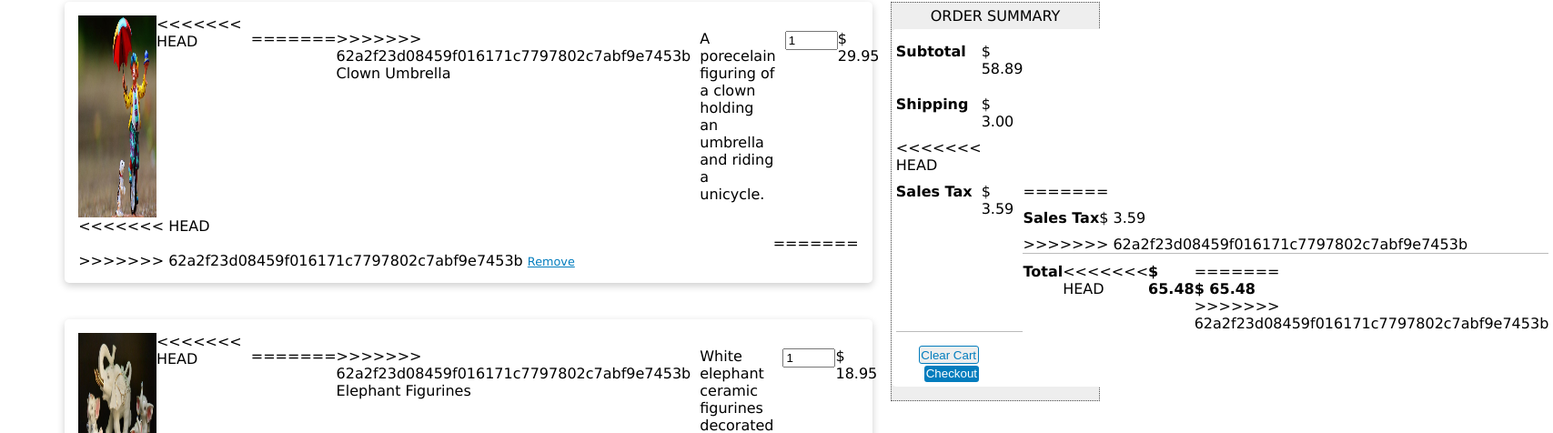
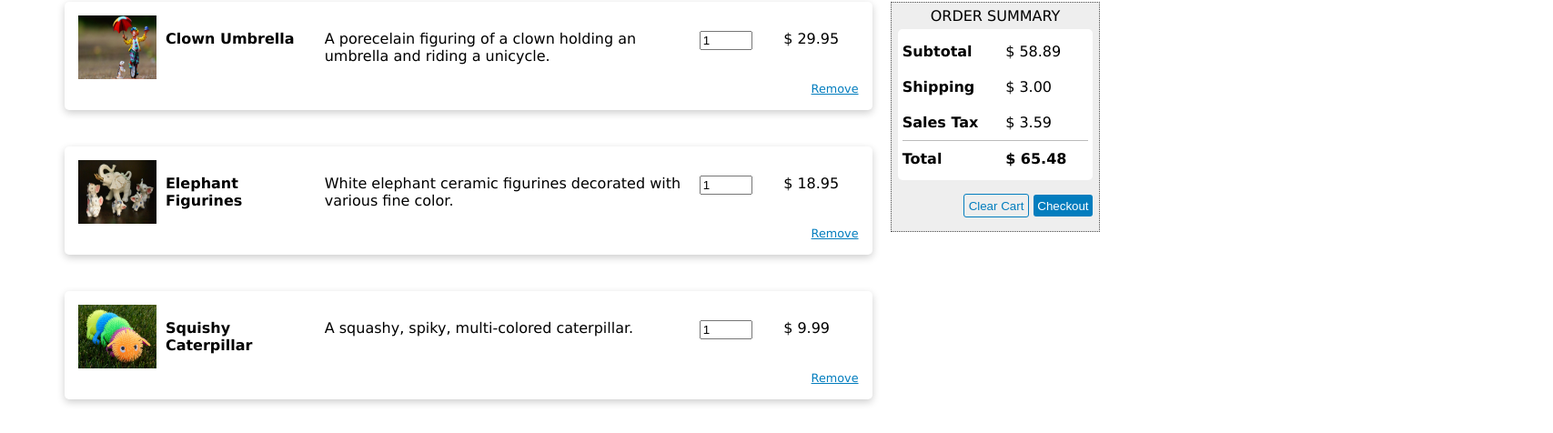
Before and after one commit to schotech/ShoppingExperience, a plain HTML site: page cart.html in a window 1280 px wide. Shown: the part 106-582 px from the top of the page at 91% size, 1707 px wide, since content can reach past the window. Drawn offline with Linux system fonts and the light colour scheme.

Commit message:
git hub practice 5-3

```diff
--- a/cart.html
+++ b/cart.html
@@ -38,24 +38,14 @@
                     <div class="tableCell">&dollar; 3.00</div>
                 </div>
 
-<<<<<<< HEAD
                 <div class="tableRow">
                     <div class="tableCell borderBottom">Sales Tax</div>
                     <div class="tableCell borderBottom">&dollar; 3.59</div>
-=======
-                <div class="tableRow, borderBottom">
-                    <div class="tableCell">Sales Tax</div>
-                    <div class="tableCell">&dollar; 3.59</div>
->>>>>>> 62a2f23d08459f016171c7797802c7abf9e7453b
                 </div>
 
                 <div class="tableRow">
                     <div class="tableCell">Total</div>
-<<<<<<< HEAD
                     <div class="tableCell bold">&dollar; 65.48</div>
-=======
-                    <div class="tableCell, bold">&dollar; 65.48</div>
->>>>>>> 62a2f23d08459f016171c7797802c7abf9e7453b
                 </div>
 
             </div>
@@ -81,11 +71,7 @@
                     <div class="cartCardFlex">
 
                         <img src="images/shop/thumbnails/ClownUmbrella_Thumb.jpg" alt="clown umbrella">
-<<<<<<< HEAD
                         <p class="cartTitle">
-=======
-                        <p>
->>>>>>> 62a2f23d08459f016171c7797802c7abf9e7453b
                             Clown Umbrella
                         </p>
                         <p class="cartDescription">
@@ -99,11 +85,7 @@
                         </p>
                     </div>
 
-<<<<<<< HEAD
                     <p class="textAlignRight removeMargins">
-=======
-                    <p class="textAlignRight, removeMargins">
->>>>>>> 62a2f23d08459f016171c7797802c7abf9e7453b
                         <a class="removeLink" href="#">
                             Remove
                         </a>
@@ -116,11 +98,7 @@
                     <div class="cartCardFlex">
 
                         <img src="images/shop/thumbnails/ElephantFigurines_Thumb.jpg" alt="elephant figurine">
-<<<<<<< HEAD
                         <p class="cartTitle">
-=======
-                        <p>
->>>>>>> 62a2f23d08459f016171c7797802c7abf9e7453b
                             Elephant Figurines
                         </p>
                         <p class="cartDescription">
@@ -133,11 +111,7 @@
                             &dollar; 18.95
                         </p>
                     </div>
-<<<<<<< HEAD
                     <p class="textAlignRight removeMargins">
-=======
-                    <p class="textAlignRight, removeMargins">
->>>>>>> 62a2f23d08459f016171c7797802c7abf9e7453b
                         <a class="removeLink" href="#">
                             Remove
                         </a>
@@ -148,11 +122,7 @@
                     <div class="cartCardFlex">
 
                         <img src="images/shop/thumbnails/SquishyCaterpillar_Thumb.jpg" alt="squishy caterpillar">
-<<<<<<< HEAD
                         <p class="cartTitle">
-=======
-                        <p>
->>>>>>> 62a2f23d08459f016171c7797802c7abf9e7453b
                             Squishy Caterpillar
                         </p>
                         <p class="cartDescription">
@@ -165,11 +135,7 @@
                             &dollar; 9.99
                         </p>
                     </div>
-<<<<<<< HEAD
                         <p class="textAlignRight removeMargins">
-=======
-                        <p class="textAlignRight, removeMargins">
->>>>>>> 62a2f23d08459f016171c7797802c7abf9e7453b
                             <a class="removeLink" href="#">
                                 Remove
                             </a>
--- a/style.css
+++ b/style.css
@@ -206,39 +206,23 @@ footer {
     flex: 10%;
 }
 .cartTitle {
-<<<<<<< HEAD
     flex: 20%;
-=======
-    width: 20%;
->>>>>>> 62a2f23d08459f016171c7797802c7abf9e7453b
     font-weight: bold;
     padding-left: 10px;
 }
 .cartDescription {
-<<<<<<< HEAD
     flex: 50%;
     padding-left: 10px;
 }
 .cartQuantity {
     flex: 10%;
-=======
-    width: 50%;
-    padding-left: 10px;
-}
-.cartQuantity {
-    width: 10%;
->>>>>>> 62a2f23d08459f016171c7797802c7abf9e7453b
 }
 .cartQuantity input {
     margin-top: 17px;
     width: 50px;
 }
 .cartPrice {
-<<<<<<< HEAD
     flex: 10%;
-=======
-    width: 10%;
->>>>>>> 62a2f23d08459f016171c7797802c7abf9e7453b
     padding-left: 10px;
 }
 .removeMargins {
```
